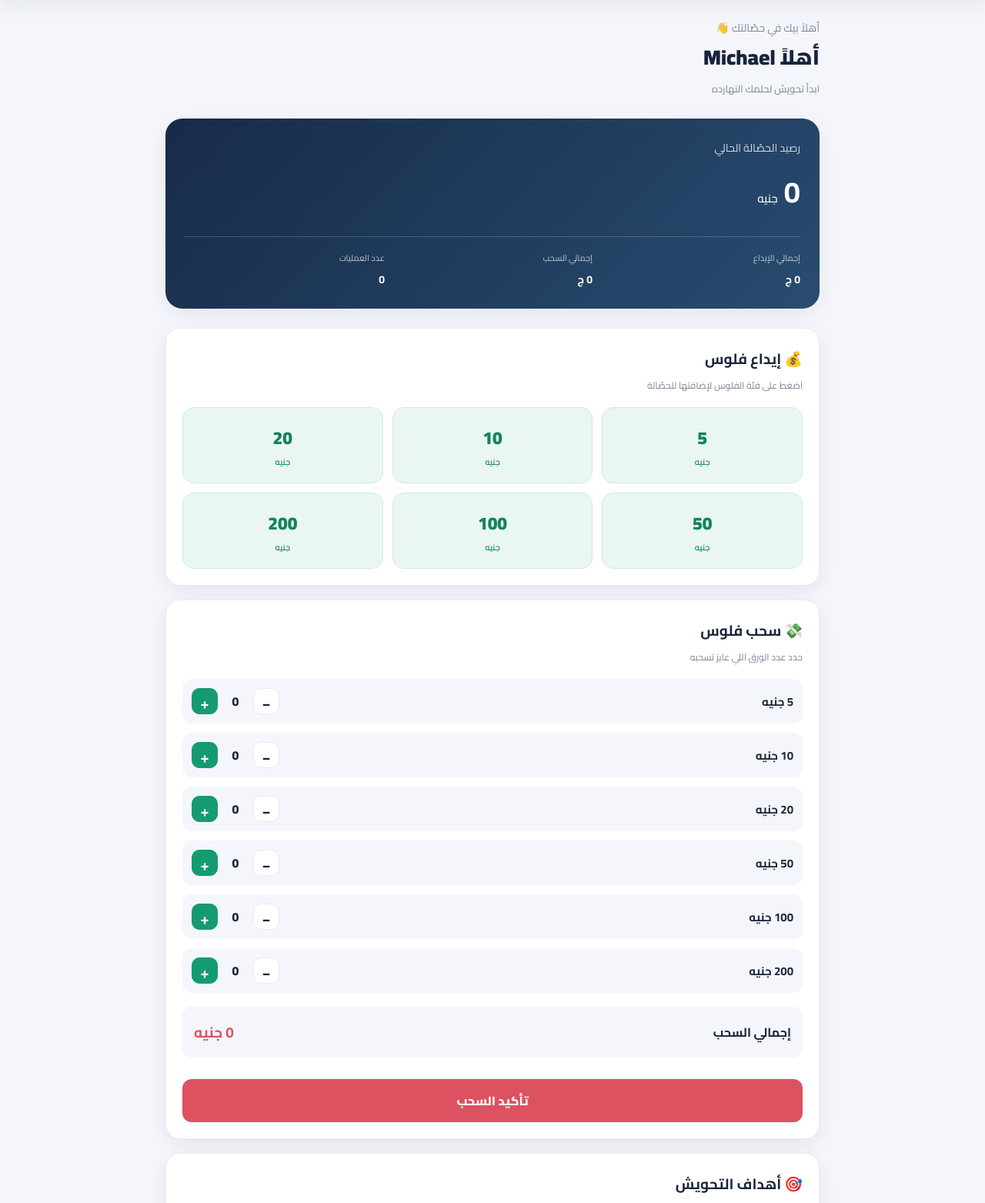
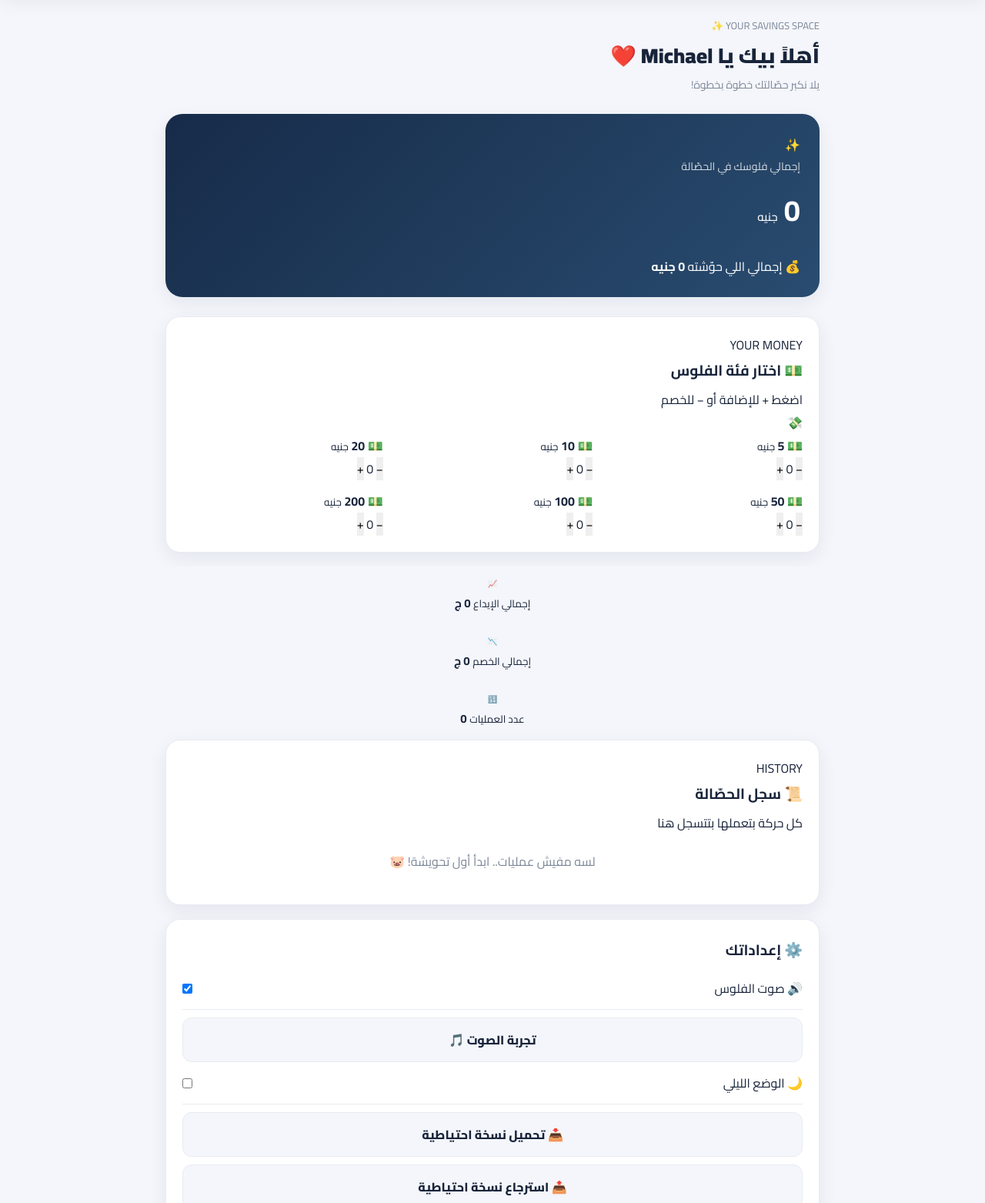
Before and after one commit to michael-ehab1/Hasalty, a plain HTML site: page index.html in a window 1280 px wide. Shown: the part 102-1665 px from the top of the page at 77% size. Drawn offline with Linux system fonts and the light colour scheme.

Commit message:
Update index.html

```diff
--- a/index.html
+++ b/index.html
@@ -4,6 +4,7 @@
 <head>
   <meta charset="UTF-8">
   <meta name="viewport" content="width=device-width, initial-scale=1.0">
+  <meta name="theme-color" content="#21164f">
   <title>حصّالتي | Michael</title>
   <link rel="stylesheet" href="style.css">
 </head>
@@ -11,163 +12,181 @@
 
   <header class="topbar">
     <div class="brand">
-      <span class="pig">🐷</span>
+      <div class="brand-icon">🐷</div>
       <div>
         <h1>حصّالتي</h1>
-        <p>خطوة صغيرة.. حلم كبير</p>
+        <p>كل جنيه بيقربك من حلمك ✨</p>
       </div>
     </div>
-    <button id="themeBtn" class="icon-btn">🌙</button>
+    <button id="themeBtn" class="theme-btn">🌙</button>
   </header>
 
   <main class="container">
 
     <section class="welcome">
-      <p>أهلاً بيك في حصّالتك 👋</p>
-      <h2>أهلاً Michael</h2>
-      <span>ابدأ تحويش لحلمك النهارده</span>
+      <span class="welcome-tag">YOUR SAVINGS SPACE ✨</span>
+      <h2>أهلاً بيك يا Michael ❤️</h2>
+      <p>يلا نكبر حصّالتك خطوة بخطوة!</p>
     </section>
 
     <section class="balance-card">
-      <p>رصيد الحصّالة الحالي</p>
+      <div class="balance-decoration">✨</div>
+      <p>إجمالي فلوسك في الحصّالة</p>
       <h2 id="balance">0 <small>جنيه</small></h2>
-      <div class="balance-details">
-        <div>
-          <span>إجمالي الإيداع</span>
-          <strong id="totalDeposits">0 ج</strong>
-        </div>
-        <div>
-          <span>إجمالي السحب</span>
-          <strong id="totalWithdrawals">0 ج</strong>
-        </div>
-        <div>
-          <span>عدد العمليات</span>
-          <strong id="transactionCount">0</strong>
-        </div>
+      <div class="balance-bottom">
+        <span>💰 إجمالي اللي حوّشته</span>
+        <strong id="totalDeposits">0 جنيه</strong>
       </div>
     </section>
 
-    <section class="section">
-      <h2>💰 إيداع فلوس</h2>
-      <p class="hint">اضغط على فئة الفلوس لإضافتها للحصّالة</p>
+    <section class="section money-section">
+      <div class="section-heading">
+        <div>
+          <span class="section-tag">YOUR MONEY</span>
+          <h2>💵 اختار فئة الفلوس</h2>
+          <p>اضغط + للإضافة أو − للخصم</p>
+        </div>
+        <span class="heading-emoji">💸</span>
+      </div>
 
-      <div class="money-grid" id="depositButtons">
-        <button class="money-btn" data-value="5">5 <small>جنيه</small></button>
-        <button class="money-btn" data-value="10">10 <small>جنيه</small></button>
-        <button class="money-btn" data-value="20">20 <small>جنيه</small></button>
-        <button class="money-btn" data-value="50">50 <small>جنيه</small></button>
-        <button class="money-btn" data-value="100">100 <small>جنيه</small></button>
-        <button class="money-btn" data-value="200">200 <small>جنيه</small></button>
+      <div id="moneyGrid" class="money-grid">
+
+        <article class="money-card card-5">
+          <div class="money-info">
+            <span class="money-symbol">💵</span>
+            <strong>5</strong>
+            <small>جنيه</small>
+          </div>
+          <div class="money-actions">
+            <button class="minus-btn" data-action="minus" data-value="5">−</button>
+            <span id="count-5">0</span>
+            <button class="plus-btn" data-action="plus" data-value="5">+</button>
+          </div>
+        </article>
+
+        <article class="money-card card-10">
+          <div class="money-info">
+            <span class="money-symbol">💵</span>
+            <strong>10</strong>
+            <small>جنيه</small>
+          </div>
+          <div class="money-actions">
+            <button class="minus-btn" data-action="minus" data-value="10">−</button>
+            <span id="count-10">0</span>
+            <button class="plus-btn" data-action="plus" data-value="10">+</button>
+          </div>
+        </article>
+
+        <article class="money-card card-20">
+          <div class="money-info">
+            <span class="money-symbol">💵</span>
+            <strong>20</strong>
+            <small>جنيه</small>
+          </div>
+          <div class="money-actions">
+            <button class="minus-btn" data-action="minus" data-value="20">−</button>
+            <span id="count-20">0</span>
+            <button class="plus-btn" data-action="plus" data-value="20">+</button>
+          </div>
+        </article>
+
+        <article class="money-card card-50">
+          <div class="money-info">
+            <span class="money-symbol">💵</span>
+            <strong>50</strong>
+            <small>جنيه</small>
+          </div>
+          <div class="money-actions">
+            <button class="minus-btn" data-action="minus" data-value="50">−</button>
+            <span id="count-50">0</span>
+            <button class="plus-btn" data-action="plus" data-value="50">+</button>
+          </div>
+        </article>
+
+        <article class="money-card card-100">
+          <div class="money-info">
+            <span class="money-symbol">💵</span>
+            <strong>100</strong>
+            <small>جنيه</small>
+          </div>
+          <div class="money-actions">
+            <button class="minus-btn" data-action="minus" data-value="100">−</button>
+            <span id="count-100">0</span>
+            <button class="plus-btn" data-action="plus" data-value="100">+</button>
+          </div>
+        </article>
+
+        <article class="money-card card-200">
+          <div class="money-info">
+            <span class="money-symbol">💵</span>
+            <strong>200</strong>
+            <small>جنيه</small>
+          </div>
+          <div class="money-actions">
+            <button class="minus-btn" data-action="minus" data-value="200">−</button>
+            <span id="count-200">0</span>
+            <button class="plus-btn" data-action="plus" data-value="200">+</button>
+          </div>
+        </article>
+
       </div>
     </section>
 
-    <section class="section">
-      <h2>💸 سحب فلوس</h2>
-      <p class="hint">حدد عدد الورق اللي عايز تسحبه</p>
-
-      <div id="withdrawRows" class="withdraw-list"></div>
-
-      <div class="withdraw-total">
-        <span>إجمالي السحب</span>
-        <strong id="withdrawTotal">0 جنيه</strong>
+    <section class="quick-stats">
+      <div class="stat-card">
+        <span>📈</span>
+        <small>إجمالي الإيداع</small>
+        <strong id="statDeposits">0 ج</strong>
       </div>
-
-      <button id="confirmWithdraw" class="main-btn danger-btn">
-        تأكيد السحب
-      </button>
-    </section>
-
-    <section class="section">
-      <h2>🎯 أهداف التحويش</h2>
-      <div class="goal-form">
-        <input id="goalName" type="text" placeholder="اسم الهدف">
-        <input id="goalAmount" type="number" min="1" placeholder="المبلغ المطلوب">
-        <button id="addGoal" class="main-btn">إضافة هدف</button>
+      <div class="stat-card">
+        <span>📉</span>
+        <small>إجمالي الخصم</small>
+        <strong id="statWithdrawals">0 ج</strong>
       </div>
-      <div id="goalsList"></div>
-    </section>
-
-    <section class="section">
-      <h2>📅 تقويم التحويش</h2>
-      <div class="calendar-header">
-        <button id="prevMonth">❯</button>
-        <strong id="calendarTitle"></strong>
-        <button id="nextMonth">❮</button>
-      </div>
-      <div id="calendar" class="calendar"></div>
-    </section>
-
-    <section class="section">
-      <h2>🏆 إنجازاتي</h2>
-      <div id="achievements" class="achievements"></div>
-    </section>
-
-    <section class="section">
-      <h2>📊 إحصائياتي</h2>
-      <div class="stats-grid">
-        <div class="stat-card">
-          <span>أعلى إيداع</span>
-          <strong id="largestDeposit">0 ج</strong>
-        </div>
-        <div class="stat-card">
-          <span>أيام التحويش</span>
-          <strong id="savingDays">0</strong>
-        </div>
-        <div class="stat-card">
-          <span>متوسط الإيداع</span>
-          <strong id="averageDeposit">0 ج</strong>
-        </div>
-      </div>
-      <div id="weeklyChart" class="weekly-chart"></div>
-    </section>
-
-    <section class="section">
-      <h2>📜 سجل العمليات</h2>
-      <div id="transactions" class="transactions">
-        <p class="empty">لسه مفيش عمليات</p>
+      <div class="stat-card">
+        <span>🔢</span>
+        <small>عدد العمليات</small>
+        <strong id="transactionCount">0</strong>
       </div>
     </section>
 
-    <section class="section">
-      <h2>⚙️ الإعدادات</h2>
+    <section class="section history-section">
+      <div class="section-heading">
+        <div>
+          <span class="section-tag">HISTORY</span>
+          <h2>📜 سجل الحصّالة</h2>
+          <p>كل حركة بتعملها بتتسجل هنا</p>
+        </div>
+      </div>
+      <div id="transactions">
+        <p class="empty">لسه مفيش عمليات.. ابدأ أول تحويشة! 🐷</p>
+      </div>
+    </section>
 
+    <section class="section settings-section">
+      <h2>⚙️ إعداداتك</h2>
       <div class="setting-row">
-        <span>🔊 صوت التحويش</span>
+        <span>🔊 صوت الفلوس</span>
         <input type="checkbox" id="soundToggle" checked>
       </div>
-
-      <button id="testSound" class="secondary-btn">تجربة الصوت</button>
-
+      <button id="testSound" class="secondary-btn">تجربة الصوت 🎵</button>
       <div class="setting-row">
-        <span>🔔 التذكير اليومي</span>
-        <input type="checkbox" id="reminderToggle">
+        <span>🌙 الوضع الليلي</span>
+        <input type="checkbox" id="darkToggle">
       </div>
-
-      <input type="time" id="reminderTime" value="20:00">
-
       <button id="backupBtn" class="secondary-btn">📥 تحميل نسخة احتياطية</button>
       <button id="restoreBtn" class="secondary-btn">📤 استرجاع نسخة احتياطية</button>
       <input type="file" id="restoreFile" accept=".json" hidden>
-
-      <button id="resetBtn" class="secondary-btn danger-text">🗑️ تصفير الحصّالة</button>
-    </section>
-
-    <section class="section">
-      <h2>🧮 حاسبة التحويش</h2>
-      <input id="savingTarget" type="number" min="1" placeholder="عايز تحوش كام؟">
-      <input id="dailySaving" type="number" min="1" placeholder="هتحوش كام كل يوم؟">
-      <button id="calculateBtn" class="main-btn">احسب المدة</button>
-      <p id="calculatorResult"></p>
     </section>
 
   </main>
 
   <footer>
+    <div>🐷 حصّالتي</div>
     <p>Made with ❤️ by Michael</p>
-    <span>حصّالتي © 2026</span>
+    <small>Dream big. Save smart. ✨</small>
   </footer>
 
-  <audio id="coinSound" preload="auto"></audio>
   <script src="script.js"></script>
 </body>
 </html>
```
